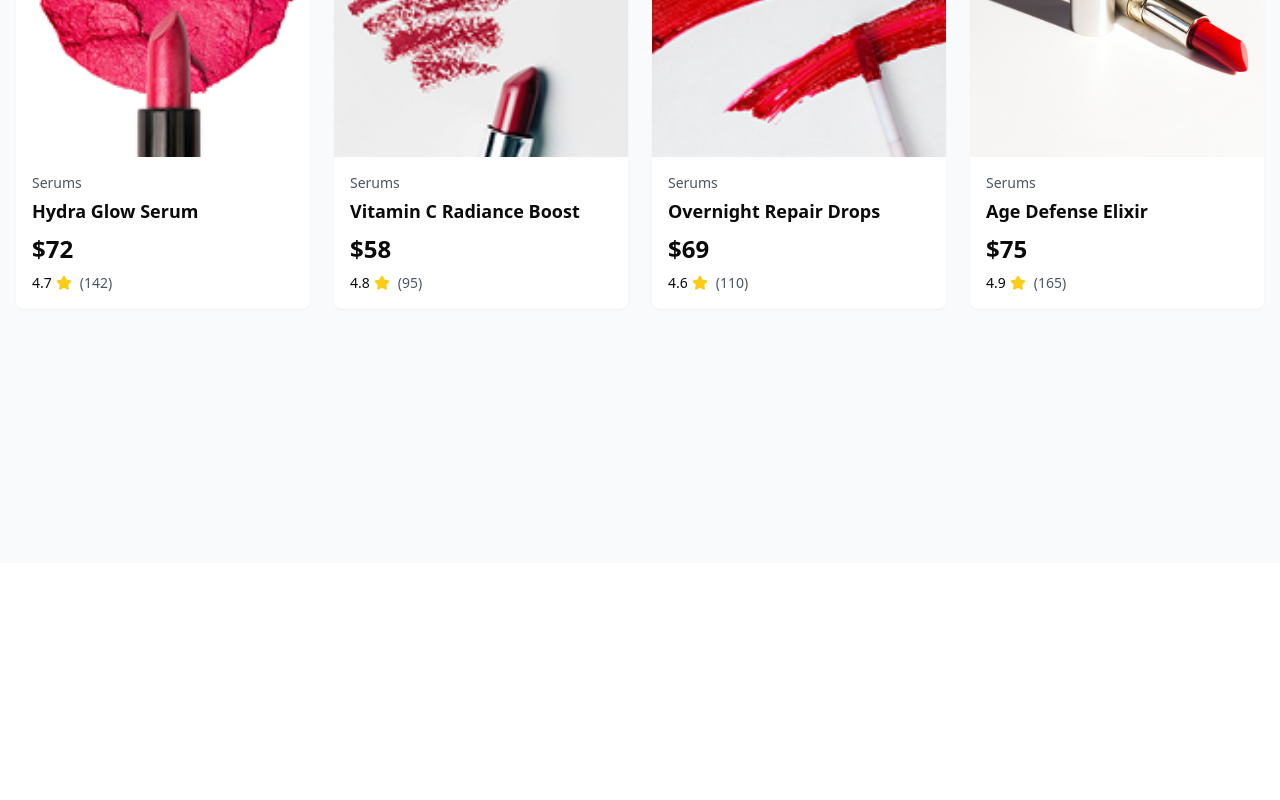
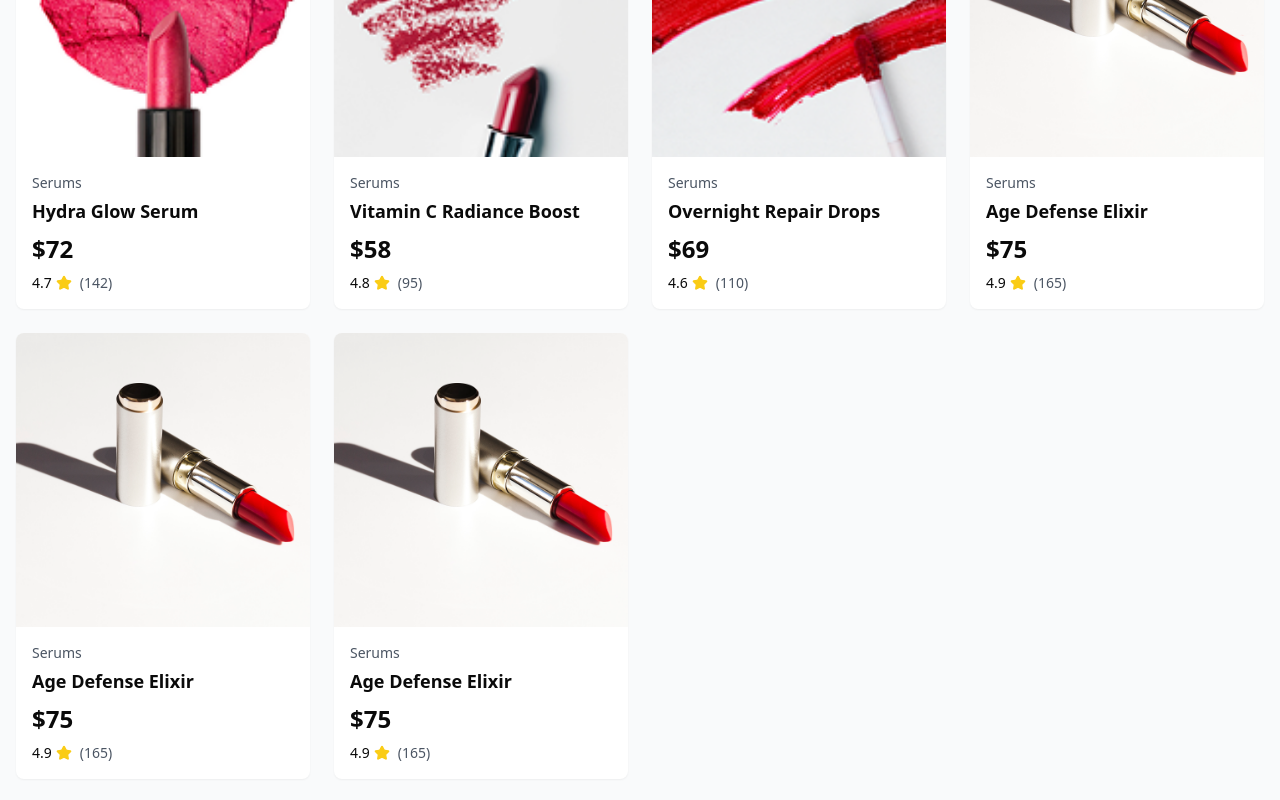
Before and after one commit to fsdteam8/seoulmirage-frontend, a Next.js app: page /product in a window 1280 px wide. Shown: the part 302-1102 px from the top of the page. Before the commit the page ends 865 px from the top, so only its background shows below. Built offline with nearby package versions, Linux system fonts and the light colour scheme.

Commit message:
add data

```diff
--- a/components/Product/ProductGrid.tsx
+++ b/components/Product/ProductGrid.tsx
@@ -63,6 +63,36 @@ const products = [
       "/asset/p1.png",
     ],
   },
+  {
+    id: "5",
+    category: "Serums",
+    name: "Age Defense Elixir",
+    price: 75,
+    rating: 4.9,
+    reviews: 165,
+    image: "/asset/p4.png",
+    images: [
+      "/asset/p2.png",
+      "/asset/p3.png",
+      "/asset/p4.png",
+      "/asset/p1.png",
+    ],
+  },
+  {
+    id: "6",
+    category: "Serums",
+    name: "Age Defense Elixir",
+    price: 75,
+    rating: 4.9,
+    reviews: 165,
+    image: "/asset/p4.png",
+    images: [
+      "/asset/p2.png",
+      "/asset/p3.png",
+      "/asset/p4.png",
+      "/asset/p1.png",
+    ],
+  },
 ];
 
 
```
